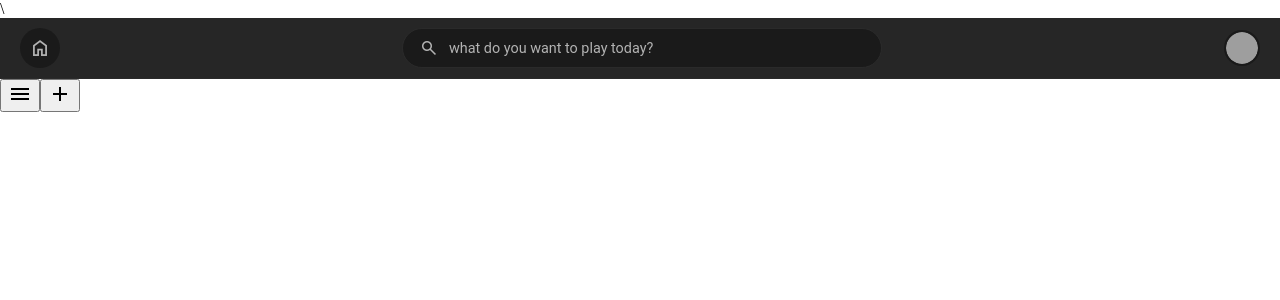
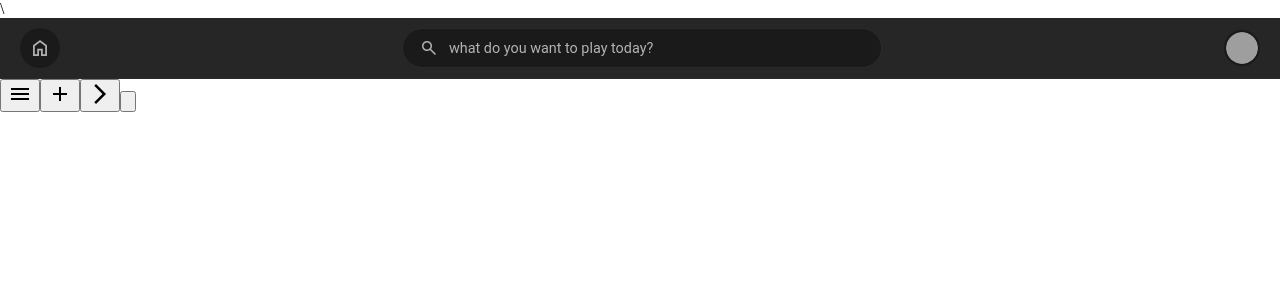
Before and after one commit to Tjjjjjjjjjjjjjj-byte/learning-backend, a React (Vite) app: page /home in a window 1280 px wide. Both pictures are taken after a click on the button "menu". Shown: the top 300 px of the page. Built offline with nearby package versions, Linux system fonts and the light colour scheme; grey boxes are pictures that could not be loaded.

Commit message:
aklshdfj

```diff
--- /dev/null
+++ b/src/home-components/playlists/expandLibrary.jsx
@@ -0,0 +1,10 @@
+
+function ExpandLib() {
+
+    return(
+        <button className="expand-lib-btn"><span className="material-symbols-outlined"><span class="material-symbols-outlined">
+arrow_forward_ios
+</span></span></button>
+    )
+}
+export default ExpandLib
--- a/src/home-components/playlists/expandlibrarybtn.jsx
+++ b/src/home-components/playlists/minimize.jsx
@@ -1,14 +1,15 @@
 
-function ExpandLibrary({minimized, setMinimized}) {
-    function minimize() {
+function Minimize({minimized, setMinimized}) {
+    const minimize = () => {
         if(minimized === true) {
             setMinimized(false)
         } else {
             setMinimized(true)
         }
     }
+
     return (
         <button className="expandBtn" onClick={minimize}><span className="material-symbols-outlined">menu</span></button>
     )
 }
-export default ExpandLibrary
+export default Minimize
--- /dev/null
+++ b/src/home-components/playlists/playlistComponent.jsx
@@ -0,0 +1,13 @@
+import { useState } from "react"
+
+function Playlist() {
+    const [hovering, setHovering] = useState(false)
+    return (
+        <button className="playlist" onMouseEnter={() => setHovering(true)}
+        onMouseLeave={() => setHovering(false)}>
+            <img src="" alt="" />
+            {hovering && <span className="material-symbols-outlined">play_circle</span>}
+        </button>
+    )
+}
+export default Playlist
--- a/src/home-components/playlistsidebar.jsx
+++ b/src/home-components/playlistsidebar.jsx
@@ -1,13 +1,20 @@
-import { useState } from "react"
-import CreateNewPlaylist from "./playlists/createnewplaylist"
-import ExpandLibrary from "./playlists/expandlibrarybtn"
+import { useState } from "react";
+import CreateNewPlaylist from "./playlists/createnewplaylist";
+import Minimize from "./playlists/minimize";
+import ExpandLib from "./playlists/expandLibrary";
+import Playlist from "./playlists/playlistComponent";
 function PlaylistSidebar() {
-    const [minimized, setMinimized] = useState(true)
-    return (
-        <>
-            <ExpandLibrary setMinimized={setMinimized} minimized={minimized}/>
-            <CreateNewPlaylist/>
-        </>
-    )
+  const [minimized, setMinimized] = useState(true);
+  const [maximized, setMaximized] = useState(false);
+  return (
+    <>
+      <Minimize setMinimized={setMinimized} minimized={minimized} />
+      <CreateNewPlaylist minimized={minimized} maximized={maximized} />
+      {!minimized && (
+        <ExpandLib maximized={maximized} setMaximized={setMaximized} />
+      )}
+      <Playlist/>
+    </>
+  );
 }
-export default PlaylistSidebar
+export default PlaylistSidebar;
```
